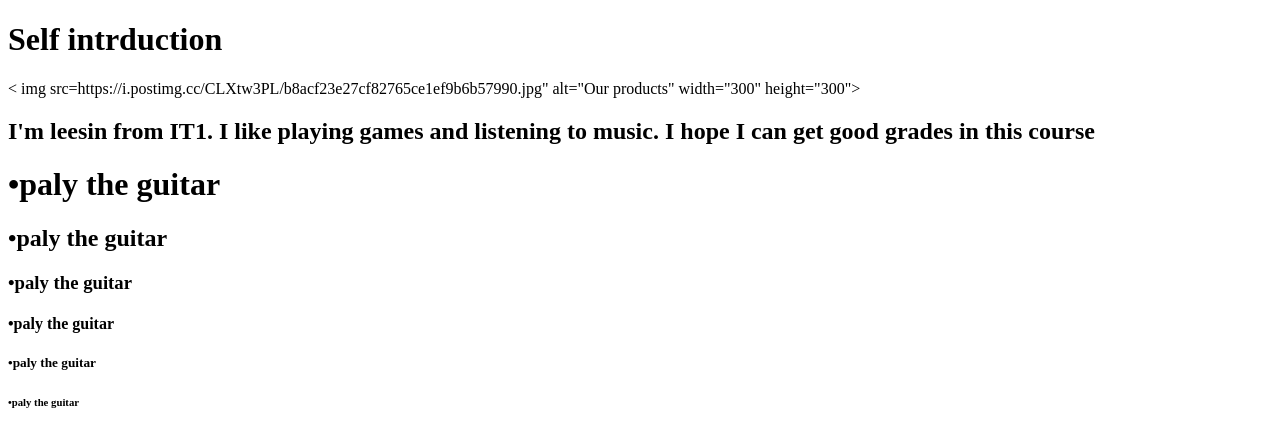
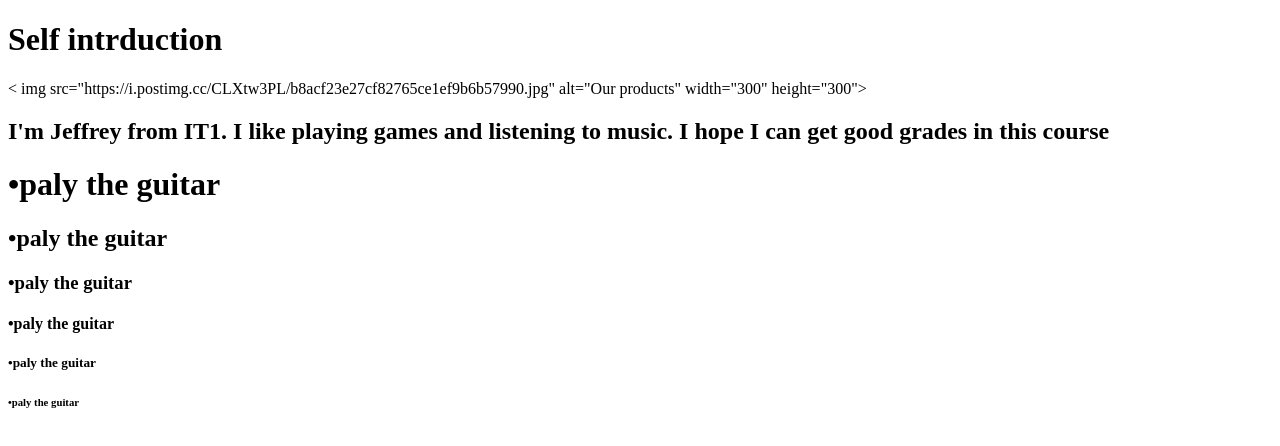
Before and after one commit to Railgu1n/452, a plain HTML site: page index.html in a window 1280 px wide. Drawn offline with Linux system fonts and the light colour scheme.

Commit message:
Update index.html

```diff
--- a/index.html
+++ b/index.html
@@ -1,4 +1,3 @@
-
 <!DOCTYPE html>
 <html>
 <head>
@@ -8,9 +7,9 @@
 
 <h1>Self intrduction</h1>
 
+< img src="https://i.postimg.cc/CLXtw3PL/b8acf23e27cf82765ce1ef9b6b57990.jpg" alt="Our products" width="300" height="300">
 
-< img src=https://i.postimg.cc/CLXtw3PL/b8acf23e27cf82765ce1ef9b6b57990.jpg" alt="Our products" width="300" height="300">
-<h2>I'm leesin from IT1. I like playing games and listening to music. I hope I can get good grades in this course</h2>
+<h2>I'm Jeffrey from IT1. I like playing games and listening to music. I hope I can get good grades in this course</h2>
 <h1>•paly the guitar</h1>
 <h2>•paly the guitar</h2>
 <h3>•paly the guitar</h3>
```
